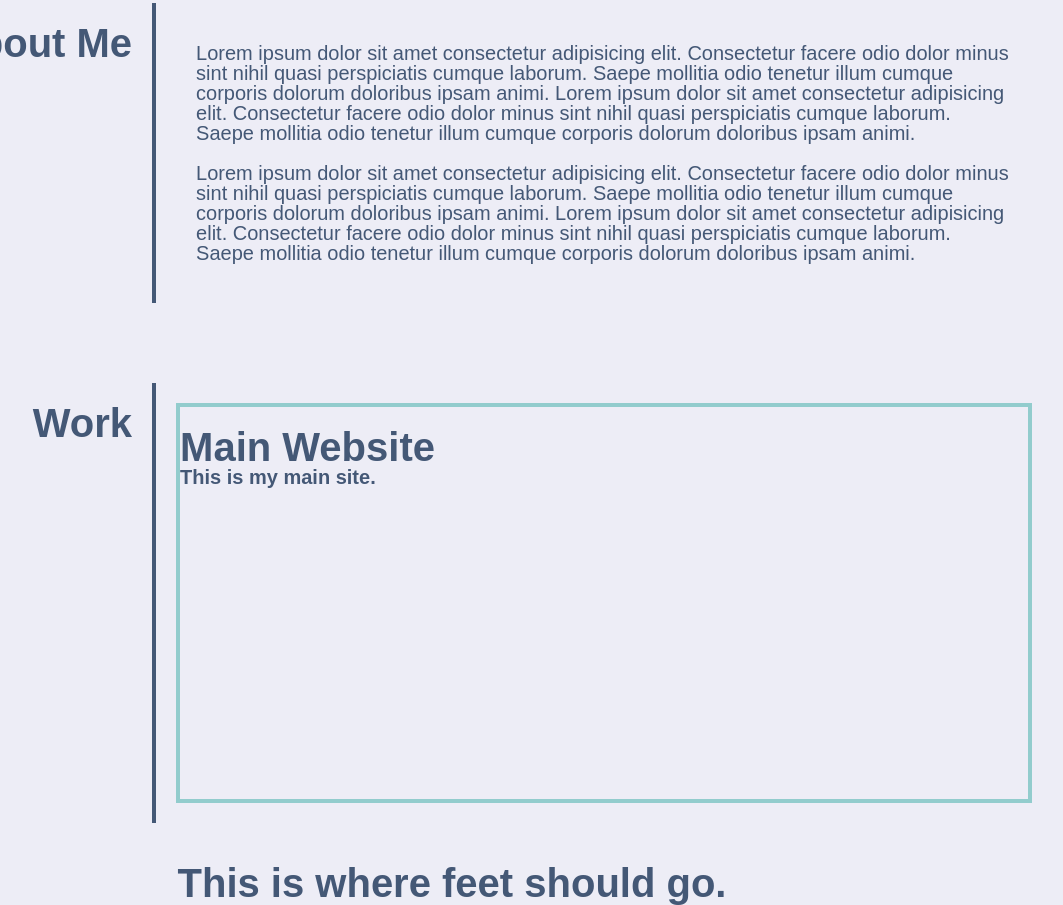
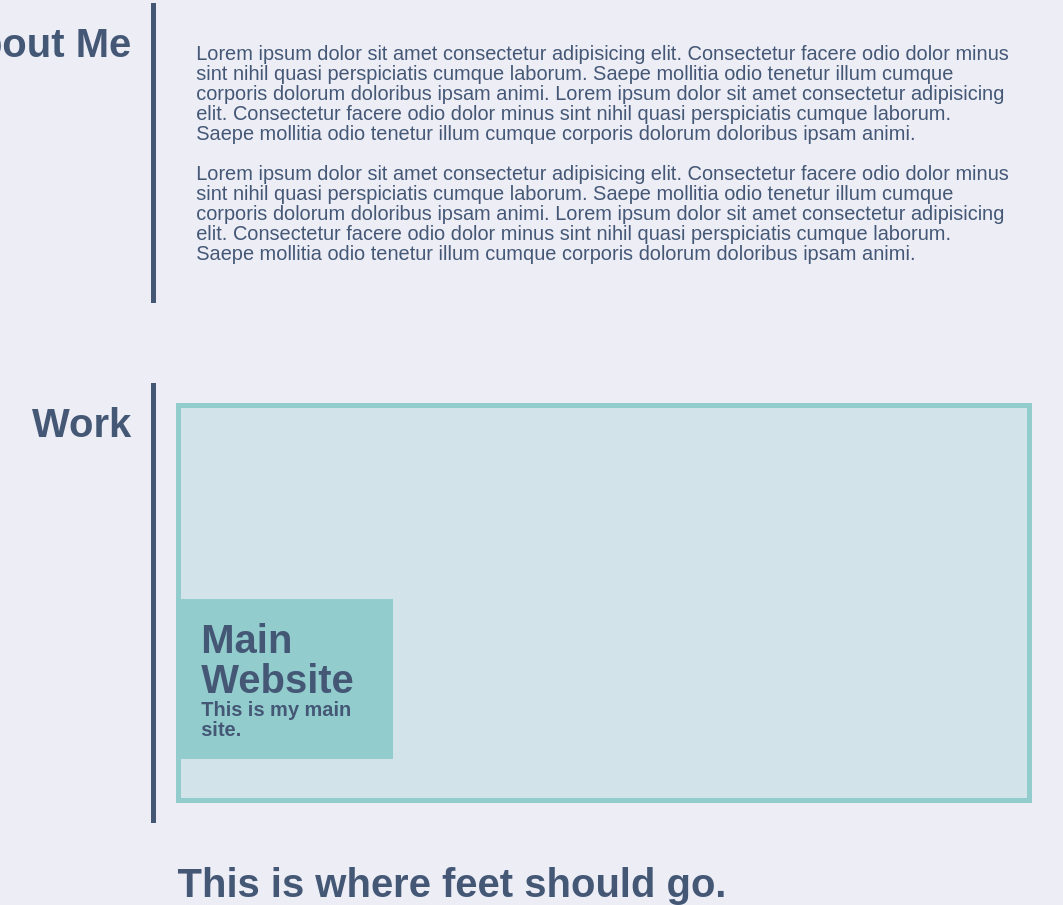
Before and after one commit to odisclemons/02-professional-portfolio, a plain HTML site: page index.html in a window 1280 px wide. Shown: the part 350-1255 px from the top of the page, without its empty margins (188-1251 px from the left). Drawn offline with Linux system fonts and the light colour scheme.

Commit message:
moved green-cover to position above other elements but below the labels so they arent tinted

```diff
--- a/assets/css/style.css
+++ b/assets/css/style.css
@@ -56,20 +56,19 @@ nav h1 {
   background-size: cover;
   background-position: center;
   position: relative;
+  display: flex;
+  flex-direction: column;
+  justify-content: flex-end;
+  align-items: flex-end;
 }
 
 .green-cover {
-  position: relative;
+  position: absolute;
   height: 100%;
   width: 100%;
+  top: 0;
+  left: 0;
   background-color: rgba(var(--mainColorRGB), 0.3);
-  display: flex;
-  flex-direction: column;
-}
-
-.jt .green-cover {
-  justify-content: flex-end;
-  align-items: flex-end;
 }
 
 .jt h2 {
@@ -84,7 +83,7 @@ section {
 }
 
 .section-heading {
-  border-right: 4px solid var(--mainColorDark);
+  border-right: 5px solid var(--mainColorDark);
   text-align: end;
   padding: 1rem;
   width: 30%;
@@ -100,7 +99,8 @@ section {
 }
 
 .gallery-box {
-  border: 4px solid var(--mainColor);
+  border: 5px solid var(--mainColor);
+  position: relative;
 }
 
 .gallery-box-lg {
@@ -108,6 +108,16 @@ section {
   width: 100%;
 }
 
+.gallery-box-label {
+  background-color: var(--mainColor);
+  display: inline-block;
+  padding: 1rem;
+  min-width: 10rem;
+  max-width: 25%;
+  position: absolute;
+  bottom: 10%;
+}
+
 footer {
   text-align: center;
 }
--- a/index.html
+++ b/index.html
@@ -20,9 +20,8 @@
         </ul>
       </nav>
       <div class="jt">
-        <div class="green-cover">
-          <h2 class="hlt">dreadHeadDev welcomes you!</h2>
-        </div>
+        <div class="green-cover"></div>
+        <h2 class="hlt">dreadHeadDev welcomes you!</h2>
       </div>
     </header>
 
@@ -56,7 +55,7 @@
         <div class="section-heading"><h1>Work</h1></div>
         <div class="section-content">
           <div class="gallery-box gallery-box-lg">
-            &nbsp;
+            <div class="green-cover"></div>
             <div class="gallery-box-label">
               <h1>Main Website</h1>
               <h5>This is my main site.</h5>
```
